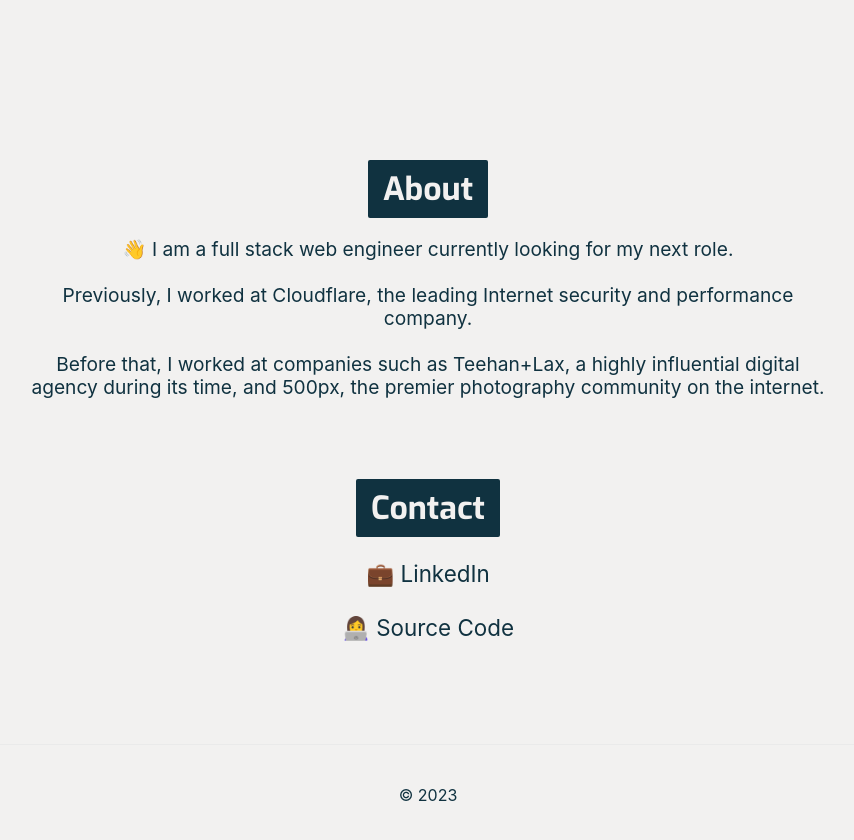
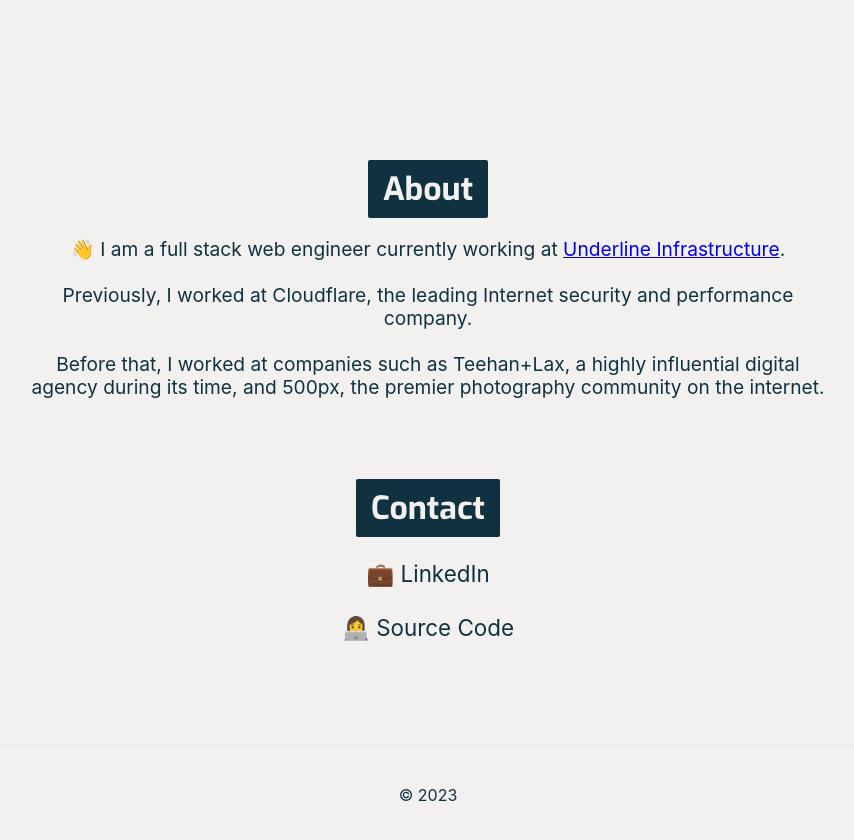
Before and after one commit to m-bodmer/website-2023, a Next.js app: page / in a window 1280 px wide. Shown: the top 840 px of the page, without its empty margins (212-1066 px from the left). Built offline with nearby package versions, Linux system fonts and the light colour scheme; no server answers.

Commit message:
Update index.tsx
Update description to include current position at Underline

```diff
--- a/pages/index.tsx
+++ b/pages/index.tsx
@@ -112,7 +112,7 @@
         </Heading>
 
         <Description visible={isVisible} animationDelay={400}>
-          👋 I am a full stack web engineer currently looking for my next role.
+          👋 I am a full stack web engineer currently working at <a href="https://www.underline.com/">Underline Infrastructure</a>.
           <br />
           <br />
           Previously, I worked at Cloudflare, the leading Internet security and
```
